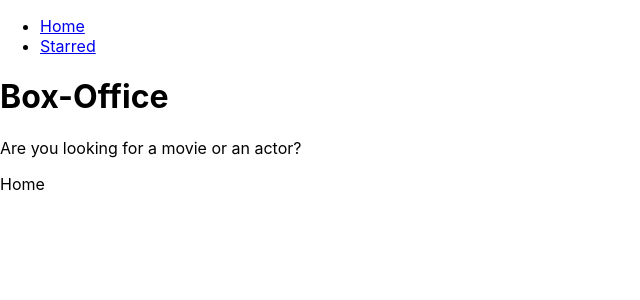
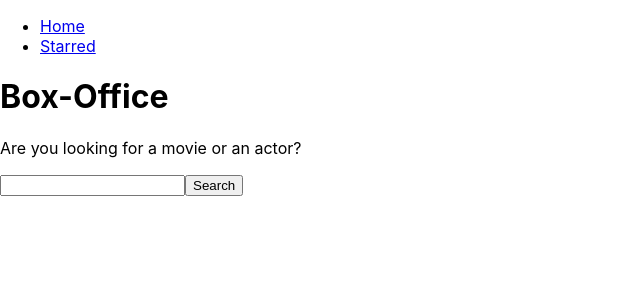
Before and after one commit to Sudip-epw/box-office-app, a React (Create React App) app: page / in a window 1280 px wide. Shown: the top 300 px of the page, without its empty margins (0-640 px from the left). Built offline with nearby package versions, Linux system fonts and the light colour scheme.

Commit message:
added textbox for searching, search for shows on button click

```diff
--- a/src/pages/Home.jsx
+++ b/src/pages/Home.jsx
@@ -1,9 +1,26 @@
-
+import { useState } from "react";
 
 const Home = () => {
-    return <div>
-        Home
-    </div>
-}
+
+  const [searchStr, setSearchStr] = useState("");
+
+  const onSearchInputChange = (ev) => {
+    setSearchStr(ev.target.value);
+  };
+
+  const onSearch = async (ev) =>{
+    ev.preventDefault();
+
+    const response = await fetch(`https://api.tvmaze.com/search/shows?q=${searchStr}`);
+    const body = await response.json();
+  }
+    return (
+      <div>
+        <form onSubmit={onSearch}></form>
+        <input type="text" value={searchStr} onChange={onSearchInputChange}/>
+        <button type="submit">Search</button>
+      </div>
+    );
+};
 
 export default Home;
```
